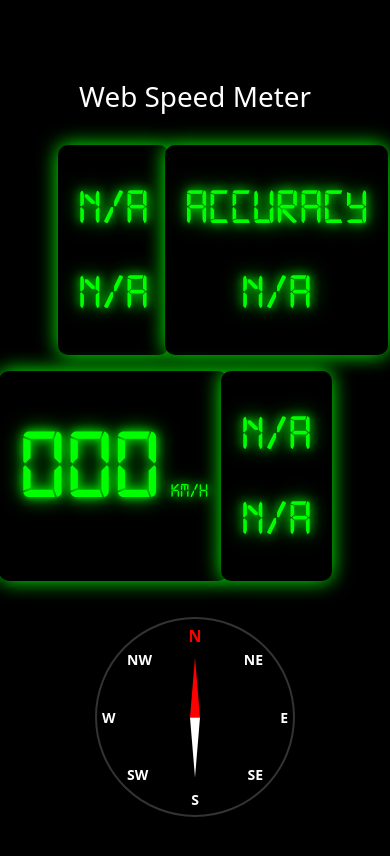
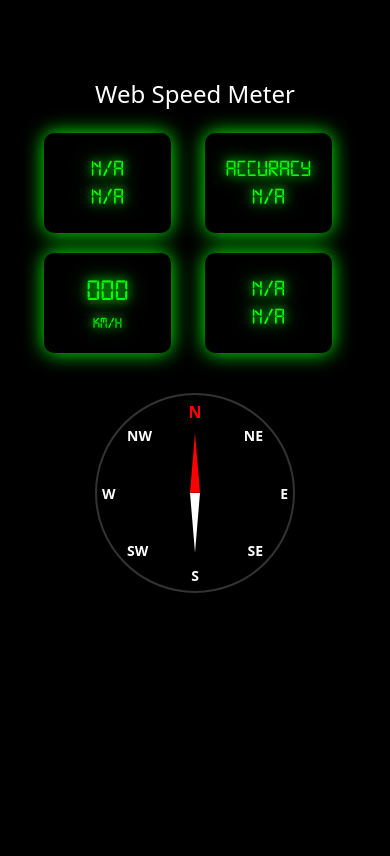
Before and after one commit to ihkk/WebSpeedMeter, a React (Vite) app: page / in a window 390 px wide. Shown: the top 856 px of the page. Built offline with nearby package versions, Linux system fonts and the light colour scheme; no server answers.

Commit message:
update css for grid display

```diff
--- a/src/App.css
+++ b/src/App.css
@@ -53,3 +53,42 @@ h1 {
   background: transparent;
   /* 去除白色背景 */
 }
+
+.grid-container {
+  display: grid;
+  grid-template-columns: repeat(auto-fit, minmax(140px, 1fr));
+  /* 自动适应列数，最小宽度 140px */
+  gap: 20px;
+  /* 格子间距 */
+  justify-content: center;
+  align-items: center;
+  margin-bottom: 20px;
+}
+
+@media (min-width: 768px) {
+  .grid-container {
+    grid-template-columns: repeat(2, 1fr);
+    /* 网页端固定 4 列 */
+  }
+}
+
+@media (max-width: 767px) {
+  .grid-container {
+    grid-template-columns: repeat(2, 1fr);
+    /* 移动端 2 列 */
+  }
+}
+
+h1 {
+  color: #fff;
+  font-size: clamp(24px, 5vw, 48px);
+  /* 动态调整标题大小 */
+  margin-bottom: 20px;
+}
+
+@media (max-width: 767px) {
+  h1 {
+    margin-bottom: 10px;
+    /* 减少标题和格子间的间距 */
+  }
+}
--- a/src/App.tsx
+++ b/src/App.tsx
@@ -88,35 +88,23 @@ const App: React.FC = () => {
         <div className="alert alert-danger">{error}</div>
       ) : (
         <>
-          <div className="row">
-            <div className="col-6 d-flex justify-content-center my-2">
+          <div className="grid-container">
             <DoubleDisplay
               top={location.latitude !== null ? location.latitude.toFixed(6) : "N/A"}
               bottom={location.longitude !== null ? location.longitude.toFixed(6) : "N/A"}
             />
-            </div>
-            <div className="col-6 d-flex justify-content-center my-2">
             <DoubleDisplay
               top="Accuracy"
               bottom={location.accuracy !== null ? `${location.accuracy.toFixed(0)} m` : "N/A"}
             />
-            </div>
-          </div>
-          <div className="row">
-            <div className="col-6 d-flex justify-content-center my-2">
             <NumberDisplay value={location.speed !== null ? (location.speed * 3.6).toFixed(0) : 0} unit="KM/H" fixedLength={3} />
-            </div>
-            <div className="col-6 d-flex justify-content-center my-2">
             <DoubleDisplay
               top={location.timestamp ? location.timestamp.split(",")[0] : "N/A"}
               bottom={location.timestamp ? location.timestamp.split(",")[1]?.trim() : "N/A"}
             />
           </div>
-          </div>
-          <div className="row">
-            <div className="col-12 d-flex justify-content-center my-2">
+          <div className="d-flex justify-content-center">
             <Compass heading={location.heading ?? 0} />
-            </div>
           </div>
         </>
       )}
--- a/src/DoubleDisplay.css
+++ b/src/DoubleDisplay.css
@@ -1,25 +1,44 @@
 .double-display {
     display: flex;
     flex-direction: column;
-    /* 垂直布局 */
     align-items: center;
-    /* 水平居中 */
     justify-content: center;
-    /* 垂直居中 */
     background: #000;
     border-radius: 10px;
     padding: 20px;
-    width: fit-content;
+    width: 90%;
+    /* 自适应宽度 */
+    max-width: 250px;
+    /* 最大宽度 */
+    height: 150px;
+    /* 默认高度 */
     box-shadow: 0 0 20px #00ff00;
+}
+
+@media (max-width: 767px) {
+    .double-display {
+        height: 100px;
+        /* 移动端高度调低 */
+        padding: 10px;
+        /* 减少内边距 */
+    }
+
+    .double-display .top,
+    .double-display .bottom {
+        font-size: clamp(18px, 5vw, 40px);
+        /* 动态调整字体大小 */
+    }
 }
 
 .double-display .top,
 .double-display .bottom {
     font-family: "Digital-7", sans-serif;
-    font-size: 50px;
+    font-size: clamp(20px, 6vw, 50px);
     /* 字体大小 */
+    line-height: 1.2;
+    /* 设置行间距为 1.2 倍 */
     color: #00ff00;
     text-shadow: 0 0 10px #00ff00, 0 0 20px #00ff00;
-    margin: 5px 0;
-    /* 上下间距 */
+    margin: 0;
+    /* 去除默认外边距 */
 }
--- a/src/NumberDisplay.css
+++ b/src/NumberDisplay.css
@@ -7,35 +7,60 @@
 
 .number-display {
     display: flex;
-    align-items: baseline;
+    flex-direction: column;
+    align-items: center;
     justify-content: center;
     background: #000;
-    /* 背景黑色 */
     border-radius: 10px;
-    /* 圆角边框 */
     padding: 20px;
-    width: fit-content;
+    width: 90%;
+    /* 自适应宽度 */
+    max-width: 250px;
+    /* 最大宽度 */
+    height: 150px;
+    /* 默认高度 */
     box-shadow: 0 0 20px #00ff00;
-    /* 发光效果 */
+}
+
+@media (max-width: 767px) {
+    .number-display {
+        height: 100px;
+        /* 移动端高度调低 */
+        padding: 10px;
+        /* 减少内边距 */
+    }
+
+    .number {
+        font-size: clamp(25px, 6vw, 50px);
+        /* 动态调整字体大小 */
+    }
+
+    .unit {
+        font-size: clamp(12px, 4vw, 20px);
+        /* 调整单位字体大小 */
+    }
 }
 
 .number {
     font-family: "Digital-7", sans-serif;
-    font-size: 100px;
+    font-size: clamp(30px, 6vw, 60px);
     /* 字体大小 */
+    line-height: 1.2;
+    /* 设置行间距为 1.2 倍 */
     color: #00ff00;
-    /* 字体颜色为绿色 */
     text-shadow: 0 0 10px #00ff00, 0 0 20px #00ff00;
-    /* 模拟发光效果 */
+    margin: 0;
+    /* 去除默认外边距 */
 }
 
 .unit {
     font-family: "Digital-7", sans-serif;
-    font-size: 20px;
-    /* 单位字体大小 */
+    font-size: clamp(15px, 4vw, 25px);
+    /* 字体大小 */
+    line-height: 1.2;
+    /* 设置行间距为 1.2 倍 */
     color: #00ff00;
-    /* 单位颜色 */
-    margin-left: 10px;
-    /* 单位与数字之间的间距 */
     text-shadow: 0 0 10px #00ff00, 0 0 20px #00ff00;
+    margin-top: 5px;
+    /* 调整与数字的间距 */
 }
```
Lines whose indentation alone changed are shown as unchanged.
